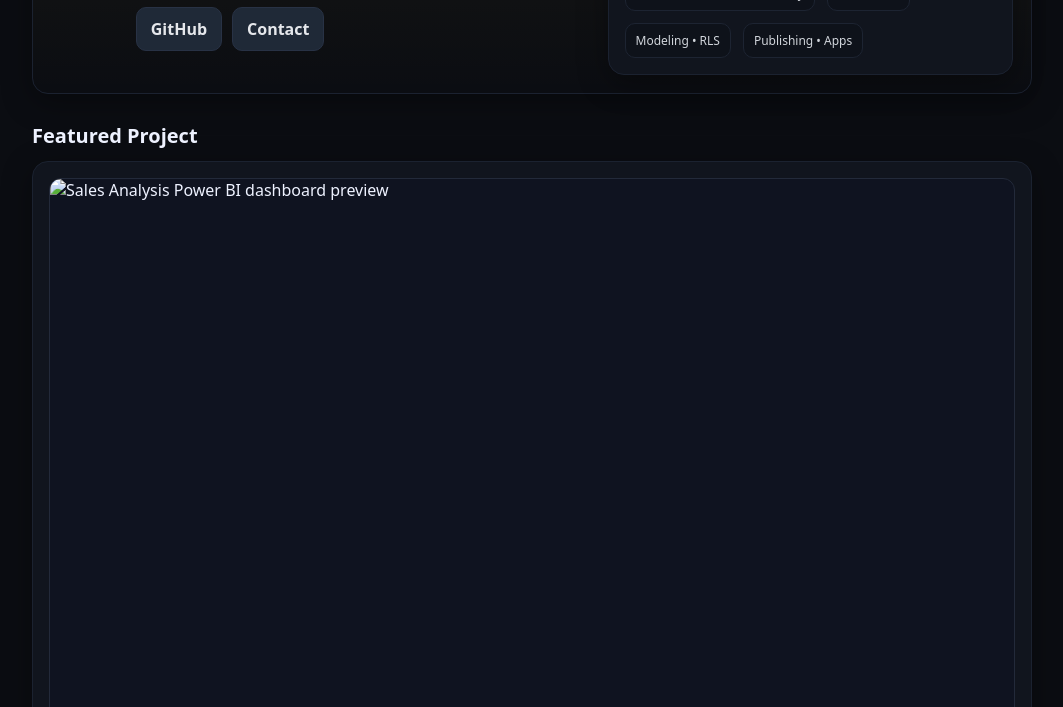
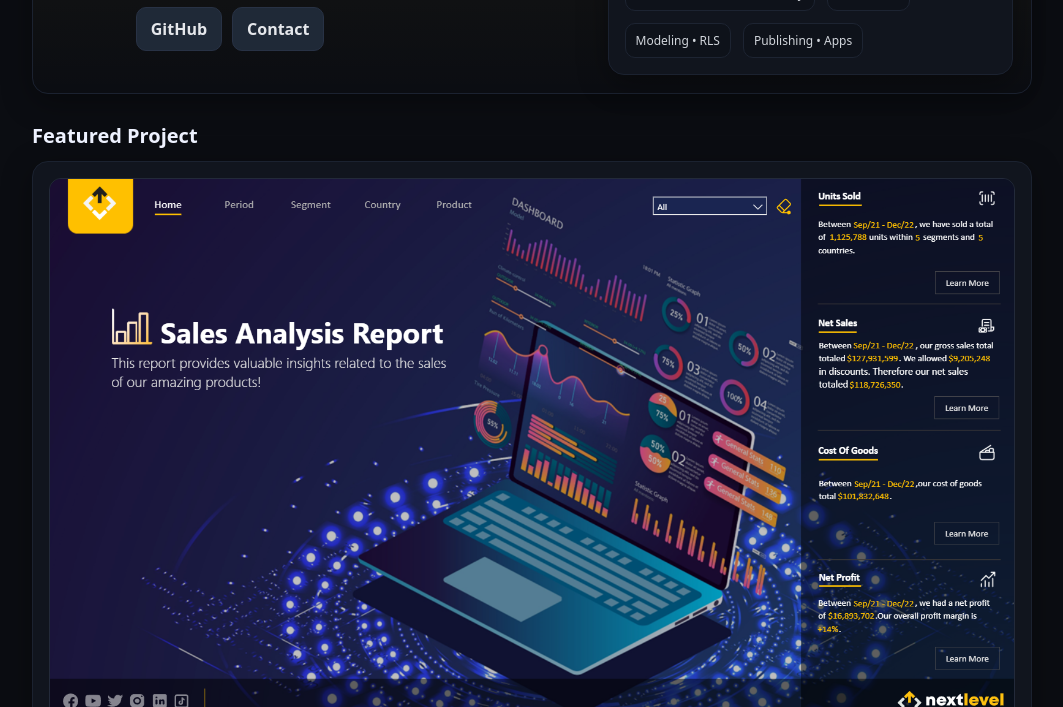
Before and after one commit to AdamKhemiri/adamkhemiri.github.io, a plain HTML site: page index.html in a window 1280 px wide. Shown: the part 245-952 px from the top of the page, without its empty margins (108-1171 px from the left). Drawn offline with Linux system fonts and the light colour scheme.

Commit message:
Wire image and resume via repo-relative paths

```diff
--- a/index.html
+++ b/index.html
@@ -11,7 +11,6 @@
   <meta property="og:description" content="Power BI projects with clean star schemas, readable DAX, and recruiter-friendly visuals." />
   <meta property="og:type" content="website" />
   <meta property="og:url" content="https://adamkhemiri.github.io/" />
-  <!-- Image is in REPO ROOT as sales-analysis.png -->
   <meta property="og:image" content="https://adamkhemiri.github.io/img/sales-analysis.png" />
 
   <style>
@@ -69,7 +68,6 @@
           </div>
           <div class="bar">
             <a class="btn primary" href="#project">View Project</a>
-            <!-- //////////////////// TODO: put your resume PDF at /assets/AdamKhemiri_Resume.pdf -->
             <a class="btn secondary" href="assets/AdamKhemiri_Resume.pdf" target="_blank" rel="noopener">Download CV</a>
             <a class="btn secondary" href="https://www.linkedin.com/in/adam-khemiri/" target="_blank" rel="noopener">LinkedIn</a>
             <a class="btn secondary" href="https://github.com/adamkhemiri" target="_blank" rel="noopener">GitHub</a>
@@ -98,8 +96,8 @@
 
       <article class="proj card">
         <div class="thumb" aria-hidden="true">
-          <!-- Image is in REPO ROOT as sales-analysis.png -->
-          <img src="sales-analysis.png" alt="Sales Analysis Power BI dashboard preview" loading="lazy">
+          <!-- Correct path: file lives in /img -->
+          <img src="img/sales-analysis.png" alt="Sales Analysis Power BI dashboard preview" loading="lazy">
         </div>
         <h3 style="margin:2px 0 0">Sales Analysis – Power BI</h3>
         <p style="color:var(--muted)">
@@ -114,9 +112,7 @@
           <span class="pill">Drill-through</span>
         </div>
         <div class="bar" style="margin-top:8px">
-          <!-- LIVE DEMO -->
           <a class="btn primary" href="https://app.powerbi.com/view?r=eyJrIjoiMjYxMGRjNTctOGQwOC00YjVhLTliNDMtYzQwYzQ2YjFiMDNiIiwidCI6ImIyZDQ1OTA3LTUwOWItNDQ5Ni05YmQzLTVhNjBjN2YwZjM4MCIsImMiOjN9" target="_blank" rel="noopener">Live Demo</a>
-          <!-- GitHub repo -->
           <a class="btn secondary" href="https://github.com/adamkhemiri/sales-analysis-pbi" target="_blank" rel="noopener">GitHub Repo</a>
         </div>
       </article>
@@ -134,7 +130,6 @@
       <div class="bar">
         <a class="btn primary" href="mailto:adamkhemiripro@gmail.com">Email</a>
         <a class="btn secondary" href="https://www.linkedin.com/in/adam-khemiri/" target="_blank" rel="noopener">LinkedIn</a>
-        <!-- //////////////////// same resume link as above -->
         <a class="btn secondary" href="assets/AdamKhemiri_Resume.pdf" target="_blank" rel="noopener">Download CV</a>
       </div>
     </section>
```
